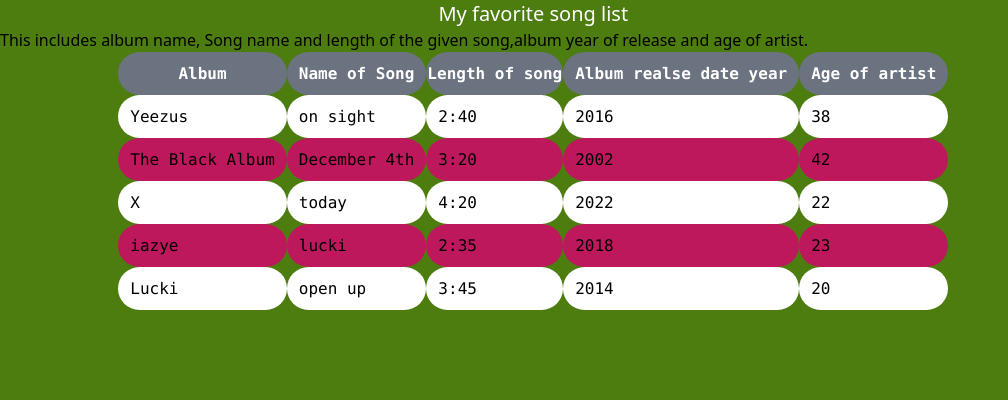
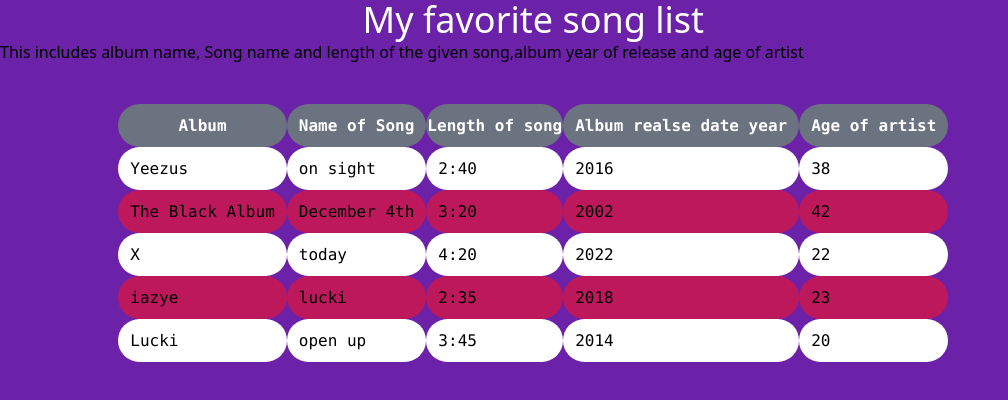
Before and after one commit to darkimpow/Deliverable-2, a plain HTML site: page index.html in a window 1280 px wide. Shown: the whole page, without its empty margins (0-1008 px from the left). Drawn offline with nearby package versions, Linux system fonts and the light colour scheme.

Commit message:
chnaged the bg color from lime to purple

```diff
--- a/index.html
+++ b/index.html
@@ -3,14 +3,14 @@
 <html>
 <head>
     <script src="https://cdn.tailwindcss.com"></script>
-    <h1 class="text-white font-sans flex flex-col items-center justify-center w-10/12 text-xl">My favorite song list</h1>
+    <h1 class="text-white font-sans flex flex-col items-center justify-center w-10/12 text-4xl">My favorite song list</h1>
 </head>
 
-<body class="bg-lime-700"
+<body class="bg-purple-800"
 
-<p class="text-white justify-center w-10/12">This includes album name, Song name and length of the given song,album year of release and age of artist.</p>
+<p>This includes album name, Song name and length of the given song,album year of release and age of artist</p>
 
-<table class="flex flex-col-4 grid-row-5 items-center justify-center w-10/12 text-white">
+<table class="flex flex-col-4 grid-row-5 items-center justify-center w-10/12 text-white p-10">
 <tr>
 <th class="font-mono bg-gray-500 hover:bg-blue-600 rounded-full p-3">Album</th>
 <th class="font-mono bg-gray-500 hover:bg-blue-600 rounded-full p-3"> Name of Song</th>
```
